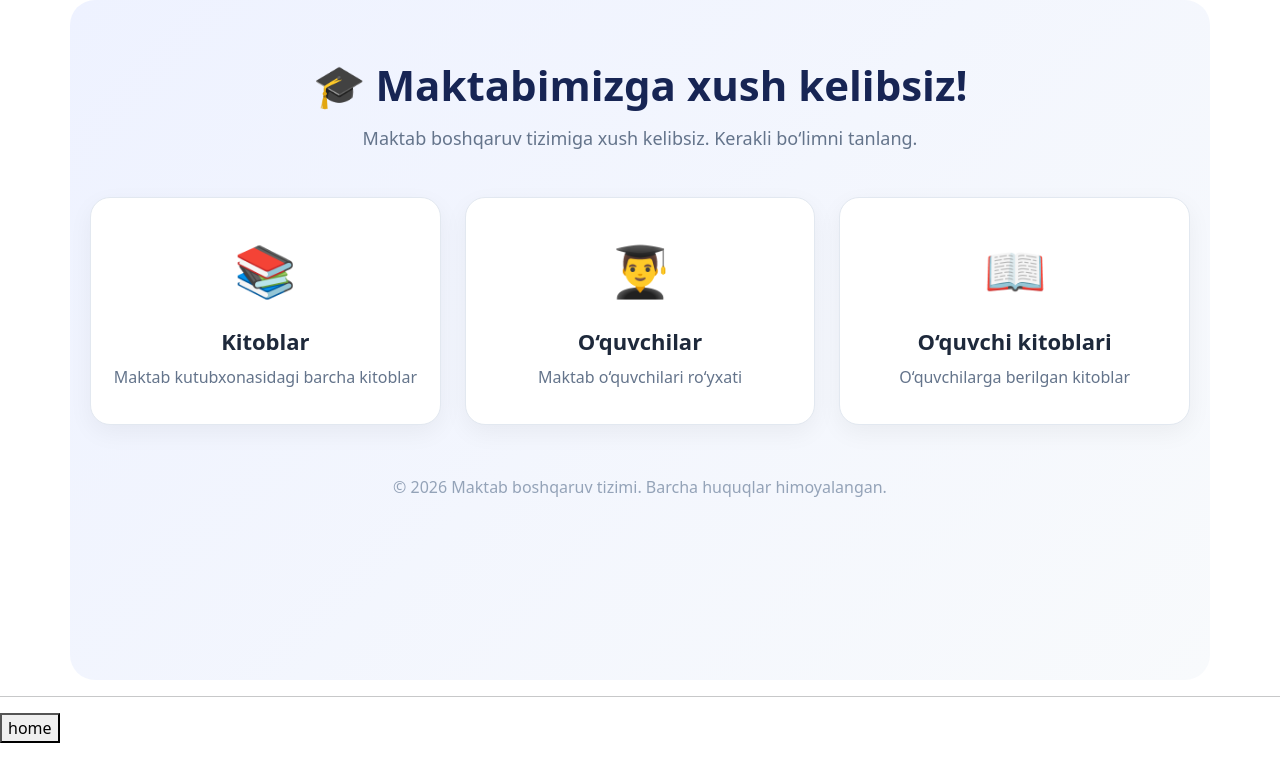
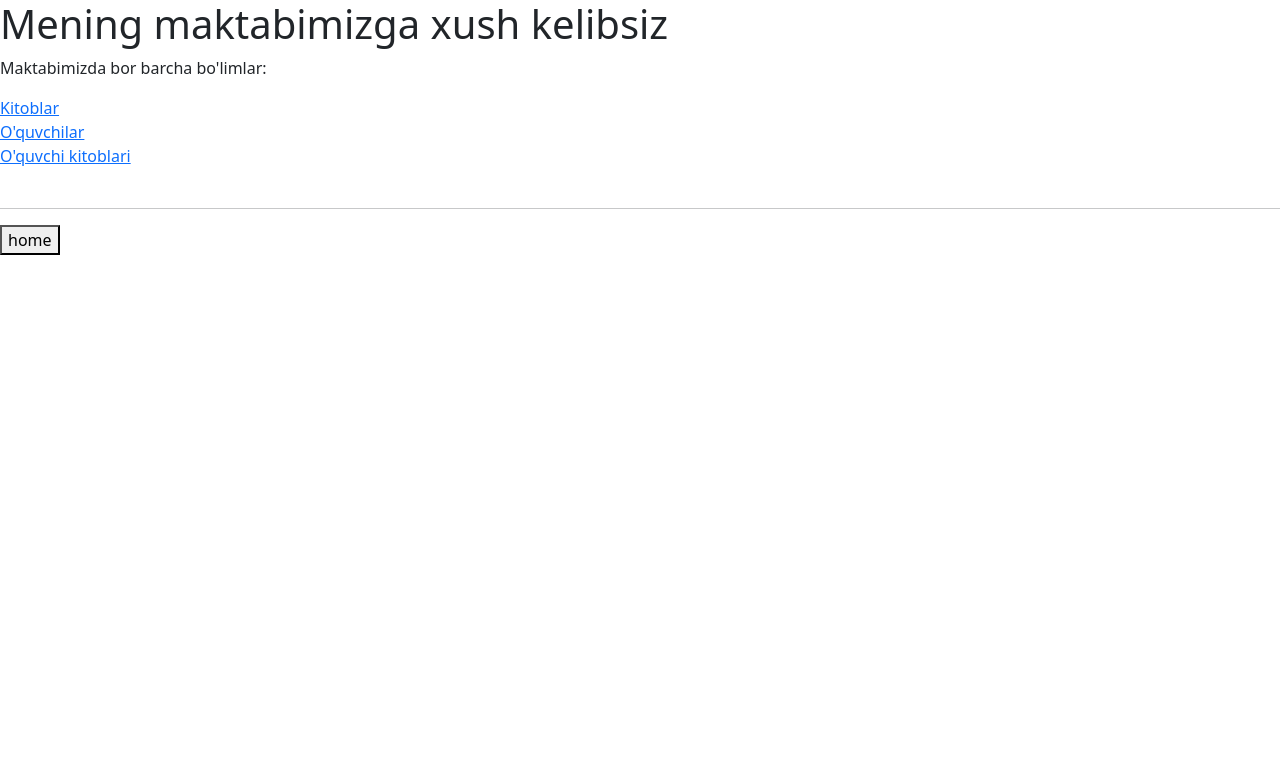
Before and after one commit to dizcard/web, a Django app: page / in a window 1280 px wide. Shown: the top 782 px of the page. Run offline with Django 5.2, Linux system fonts and the light colour scheme; parts of the project's set-up code (start-up, migrations or seed data) failed here and were passed over; some libraries are stand-ins or nearby versions.

Commit message:
bu saytga yangilik kiritdik

```diff
--- a/library/templates/home.html
+++ b/library/templates/home.html
@@ -1,124 +1,18 @@
-
 {% extends 'base.html' %}
 
-{% block title %}Bosh sahifa{% endblock %}
+{% block title %}Home{% endblock %}
 
 {% block content %}
 
-<style>
-    .home-section {
-        min-height: 85vh;
-        padding: 60px 20px;
-        background: linear-gradient(135deg, #eef2ff, #f8fafc);
-        border-radius: 25px;
-    }
+<h1>Mening  maktabimizga xush kelibsiz</h1>
+<p>Maktabimizda bor barcha bo'limlar:</p>
+<a href="{% url 'books' %}">Kitoblar</a>
+<br>
+<a href="{% url 'users' %}">O'quvchilar</a>
+<br>
+<a href="{% url 'userbooks' %}">O'quvchi kitoblari</a>
+<br>
+<br>
 
-    .welcome-title {
-        font-size: 42px;
-        font-weight: 800;
-        color: #172554;
-        text-align: center;
-        margin-bottom: 15px;
-    }
-
-    .welcome-text {
-        text-align: center;
-        color: #64748b;
-        font-size: 18px;
-        margin-bottom: 45px;
-    }
-
-    .menu-card {
-        background: white;
-        border-radius: 20px;
-        padding: 35px 20px;
-        text-align: center;
-        text-decoration: none;
-        display: block;
-        height: 100%;
-        box-shadow: 0 8px 25px rgba(0,0,0,0.05);
-        transition: 0.3s ease;
-        border: 1px solid #e2e8f0;
-    }
-
-    .menu-card:hover {
-        transform: translateY(-10px);
-        box-shadow: 0 15px 35px rgba(37,99,235,0.15);
-    }
-
-    .menu-icon {
-        font-size: 50px;
-        margin-bottom: 20px;
-    }
-
-    .menu-card h3 {
-        color: #1e293b;
-        font-weight: 700;
-        font-size: 22px;
-    }
-
-    .menu-card p {
-        color: #64748b;
-        margin-top: 10px;
-        margin-bottom: 0;
-    }
-
-    .footer-text {
-        text-align: center;
-        color: #94a3b8;
-        margin-top: 50px;
-    }
-
-    @media(max-width: 600px) {
-        .welcome-title {
-            font-size: 30px;
-        }
-    }
-</style>
-
-<div class="container home-section">
-
-    <h1 class="welcome-title">
-        🎓 Maktabimizga xush kelibsiz!
-    </h1>
-
-    <p class="welcome-text">
-        Maktab boshqaruv tizimiga xush kelibsiz.
-        Kerakli bo‘limni tanlang.
-    </p>
-
-    <div class="row g-4 justify-content-center">
-
-        <div class="col-md-4 col-sm-6">
-            <a href="{% url 'books' %}" class="menu-card">
-                <div class="menu-icon">📚</div>
-                <h3>Kitoblar</h3>
-                <p>Maktab kutubxonasidagi barcha kitoblar</p>
-            </a>
-        </div>
-
-        <div class="col-md-4 col-sm-6">
-            <a href="{% url 'users' %}" class="menu-card">
-                <div class="menu-icon">👨‍🎓</div>
-                <h3>O‘quvchilar</h3>
-                <p>Maktab o‘quvchilari ro‘yxati</p>
-            </a>
-        </div>
-
-        <div class="col-md-4 col-sm-6">
-            <a href="{% url 'userbooks' %}" class="menu-card">
-                <div class="menu-icon">📖</div>
-                <h3>O‘quvchi kitoblari</h3>
-                <p>O‘quvchilarga berilgan kitoblar</p>
-            </a>
-        </div>
-
-    </div>
-
-    <div class="footer-text">
-        © 2026 Maktab boshqaruv tizimi. Barcha huquqlar himoyalangan.
-    </div>
-
-</div>
 
 {% endblock %}
```
